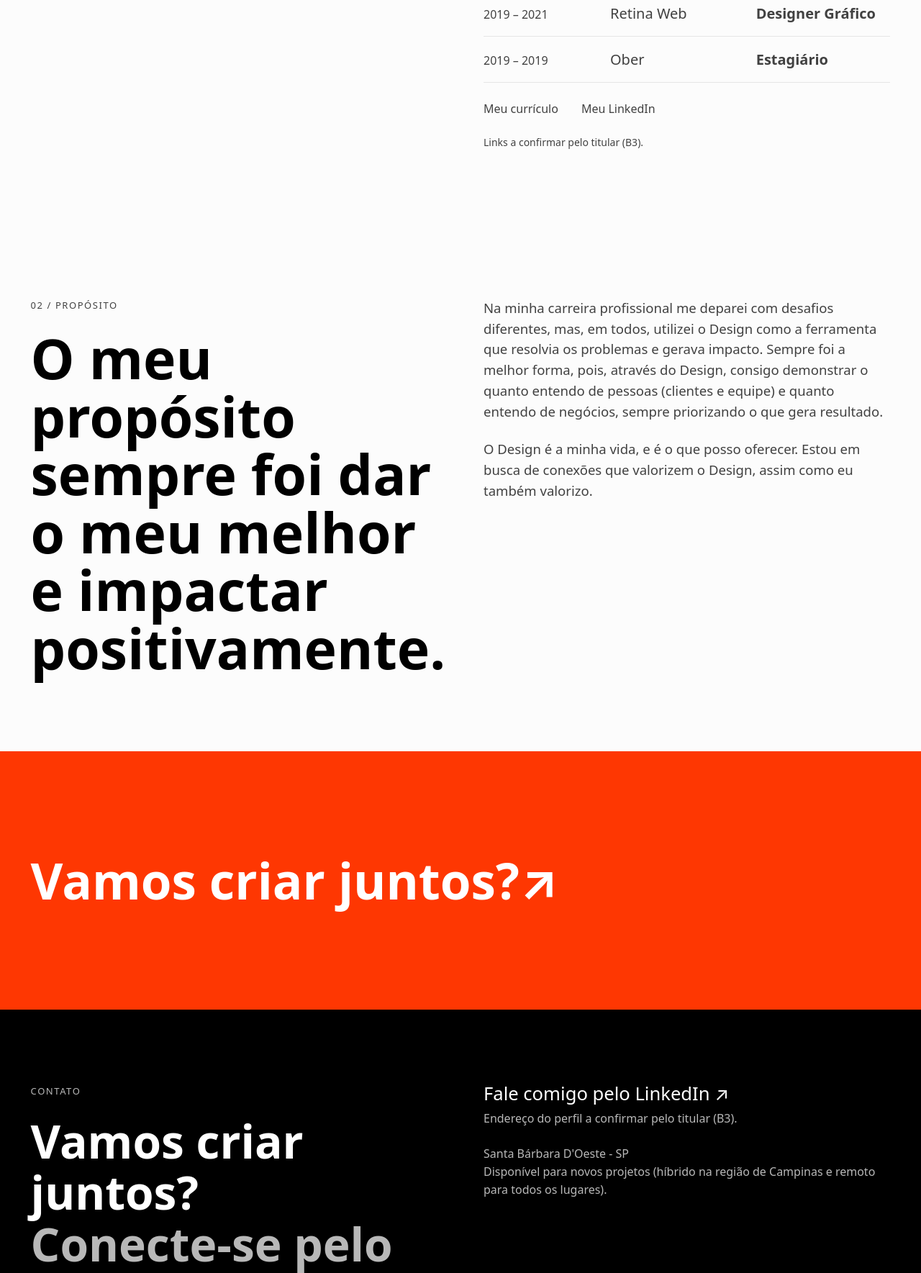
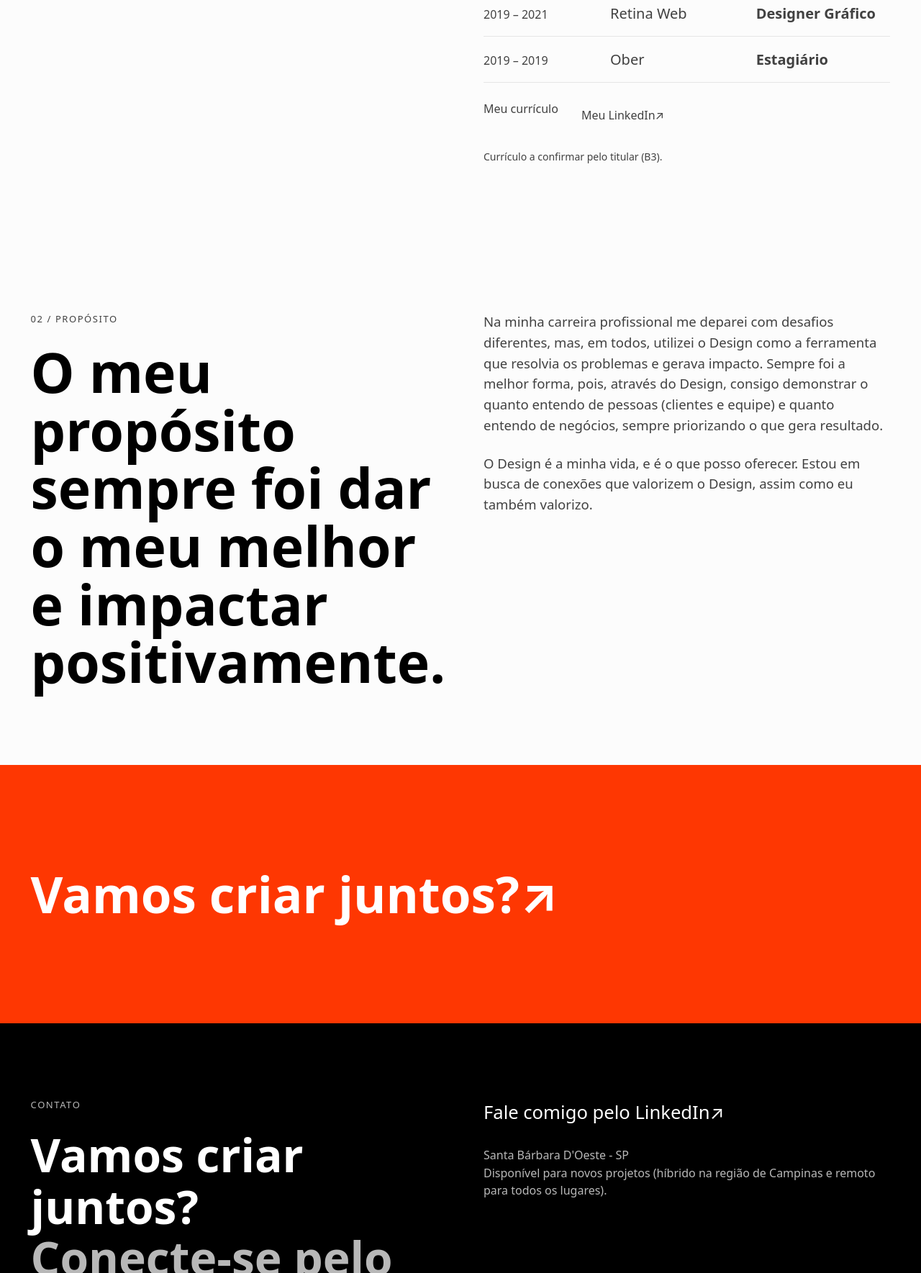
Before and after one commit to gildemberg-santos/matheus-oliveira, a plain HTML site: page sobre/index.html in a window 1280 px wide. Shown: the part 2247-4016 px from the top of the page at 72% size. Drawn offline with Linux system fonts and the light colour scheme.

Commit message:
feat(site): publica link do LinkedIn

```diff
--- a/css/components.css
+++ b/css/components.css
@@ -184,6 +184,17 @@
   margin-top: var(--space-7);
 }
 
+.external-link {
+  display: inline-flex;
+  align-items: center;
+  min-height: var(--target-min);
+  text-decoration: none;
+}
+
+.external-link:hover {
+  text-decoration: underline;
+}
+
 .pending-links {
   display: flex;
   flex-wrap: wrap;
--- a/css/layout.css
+++ b/css/layout.css
@@ -175,8 +175,16 @@
 }
 
 .site-footer__contact {
+  display: inline-flex;
+  align-items: center;
+  min-height: var(--target-min);
   font-size: var(--font-size-lead);
   line-height: var(--line-height-heading);
+  text-decoration: none;
+}
+
+.site-footer__contact:hover {
+  text-decoration: underline;
 }
 
 .site-footer__pending {
--- a/sobre/index.html
+++ b/sobre/index.html
@@ -85,9 +85,9 @@
 
           <ul class="pending-links">
             <li>Meu currículo</li>
-            <li>Meu LinkedIn</li>
+            <li><a class="external-link" href="https://www.linkedin.com/in/matheus-oliveira-b61917142/" target="_blank" rel="noopener noreferrer">Meu LinkedIn <span aria-hidden="true">↗</span></a></li>
           </ul>
-          <p class="pending-links__note">Links a confirmar pelo titular (B3).</p>
+          <p class="pending-links__note">Currículo a confirmar pelo titular (B3).</p>
         </div>
       </div>
     </section>
@@ -121,8 +121,7 @@
           <p class="site-footer__title"><span>Conecte-se pelo LinkedIn</span></p>
         </div>
         <div>
-          <p class="site-footer__contact">Fale comigo pelo LinkedIn <span aria-hidden="true">↗</span></p>
-          <p class="site-footer__pending">Endereço do perfil a confirmar pelo titular (B3).</p>
+          <a class="site-footer__contact" href="https://www.linkedin.com/in/matheus-oliveira-b61917142/" target="_blank" rel="noopener noreferrer">Fale comigo pelo LinkedIn <span aria-hidden="true">↗</span></a>
           <p class="site-footer__info">Santa Bárbara D'Oeste - SP<br>Disponível para novos projetos (híbrido na região de Campinas e remoto para todos os lugares).</p>
         </div>
       </div>
```
Also changed, not shown: index.html (+1 -2 lines), projetos/follow-up-24h/index.html (+1 -2 lines), projetos/shopbot/index.html (+1 -2 lines), projetos/whatsapp-suite/index.html (+1 -2 lines), 4 other files.
